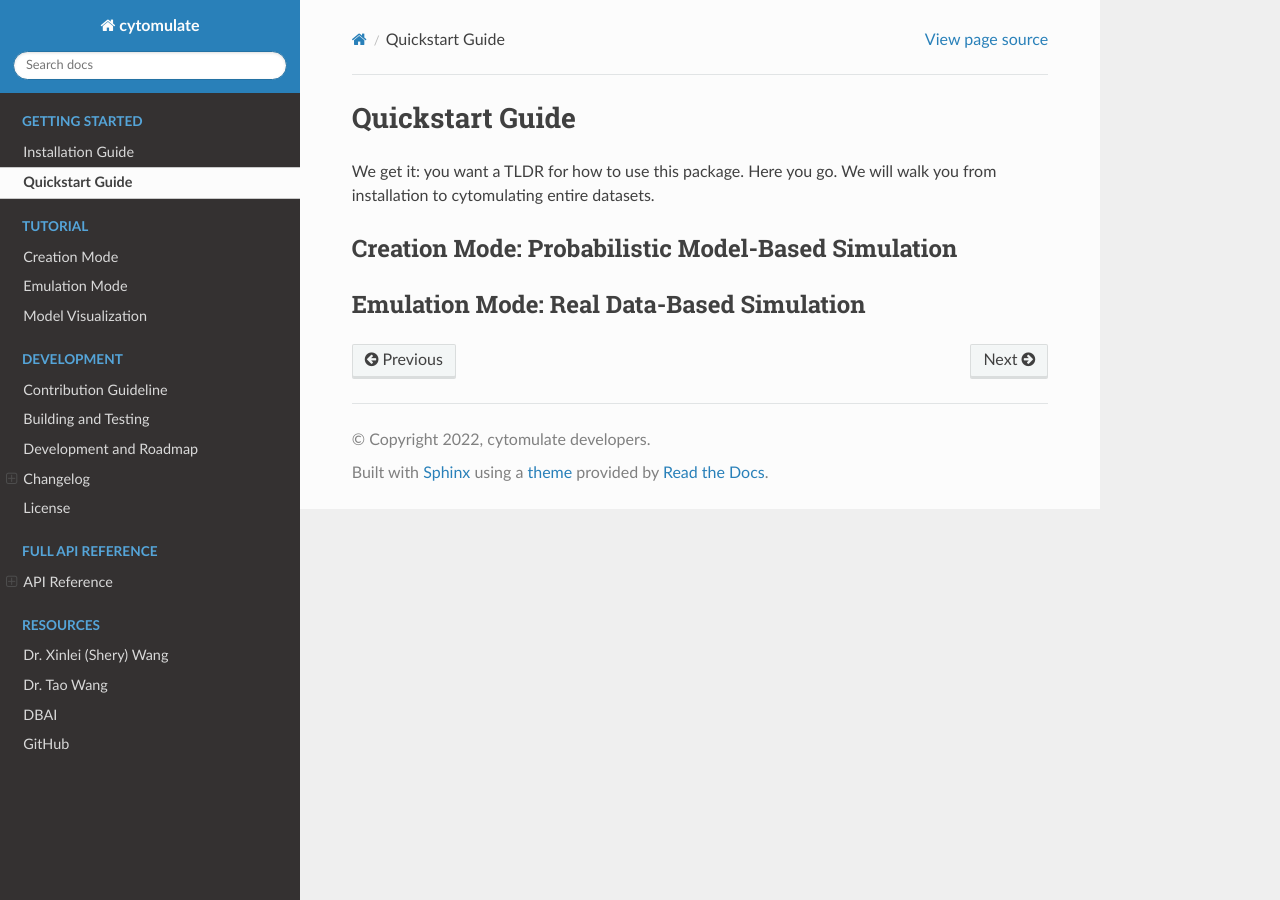
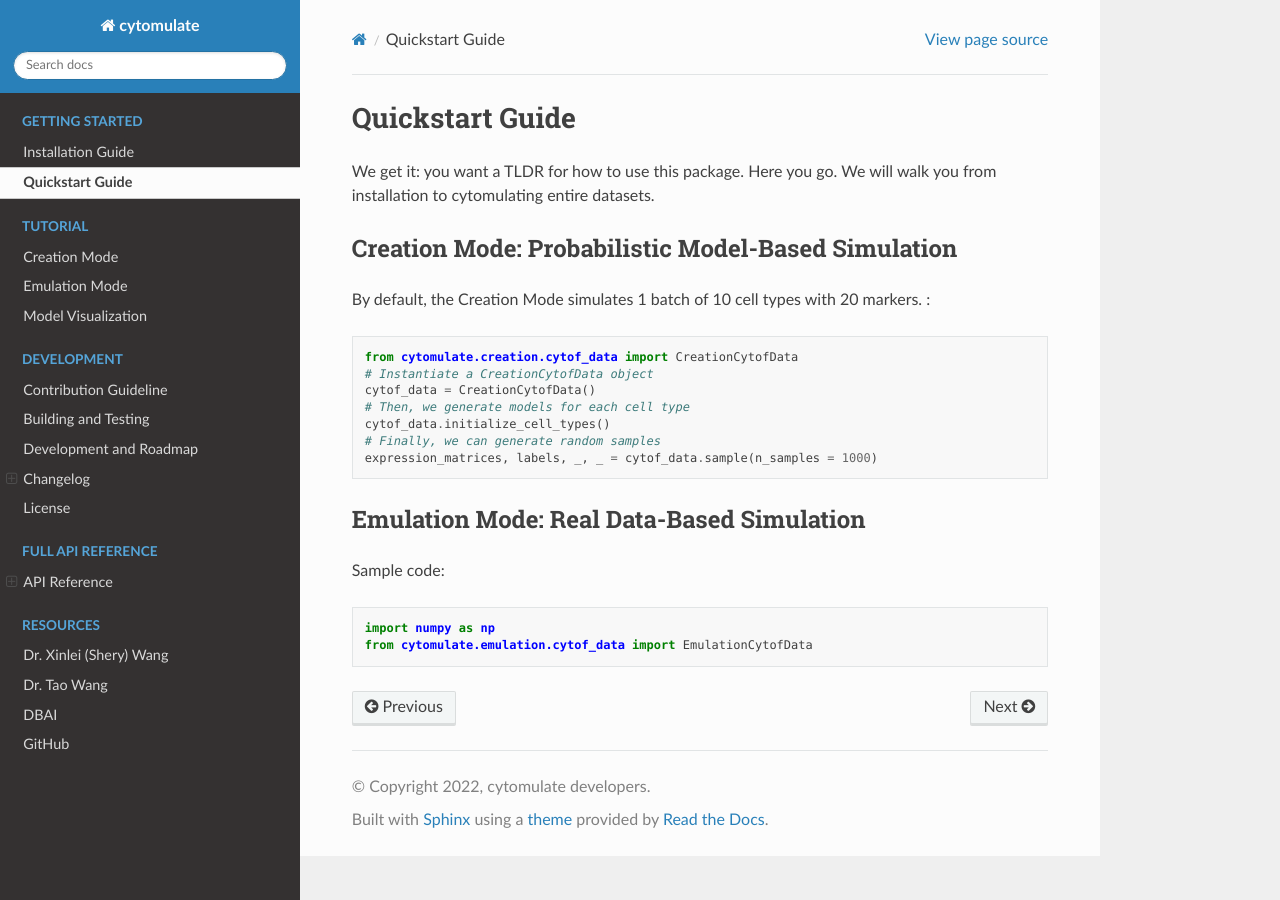
Before and after one commit to kevin931/cytomulate, a Sphinx documentation site: the page built from docs/source/quickstart.rst, in a window 1280 px wide. Built offline with Sphinx 7.4.7 and the Read the Docs theme 2.0.0, drawn with Linux system fonts in a browser that asks for light colours.

Commit message:
Update quickstart.rst

```diff
--- a/docs/source/quickstart.rst
+++ b/docs/source/quickstart.rst
@@ -10,7 +10,27 @@ to cytomulating entire datasets.
 Creation Mode: Probabilistic Model-Based Simulation
 *****************************************************
 
+By default, the Creation Mode simulates 1 batch of 10 cell types with 20 markers.
+:
+
+.. code:: python
+
+    from cytomulate.creation.cytof_data import CreationCytofData
+    # Instantiate a CreationCytofData object
+    cytof_data = CreationCytofData()
+    # Then, we generate models for each cell type
+    cytof_data.initialize_cell_types()
+    # Finally, we can generate random samples
+    expression_matrices, labels, _, _ = cytof_data.sample(n_samples = 1000)
+
 
 *****************************************************
 Emulation Mode: Real Data-Based Simulation
 *****************************************************
+
+Sample code:
+
+.. code:: python
+
+    import numpy as np
+    from cytomulate.emulation.cytof_data import EmulationCytofData
```
